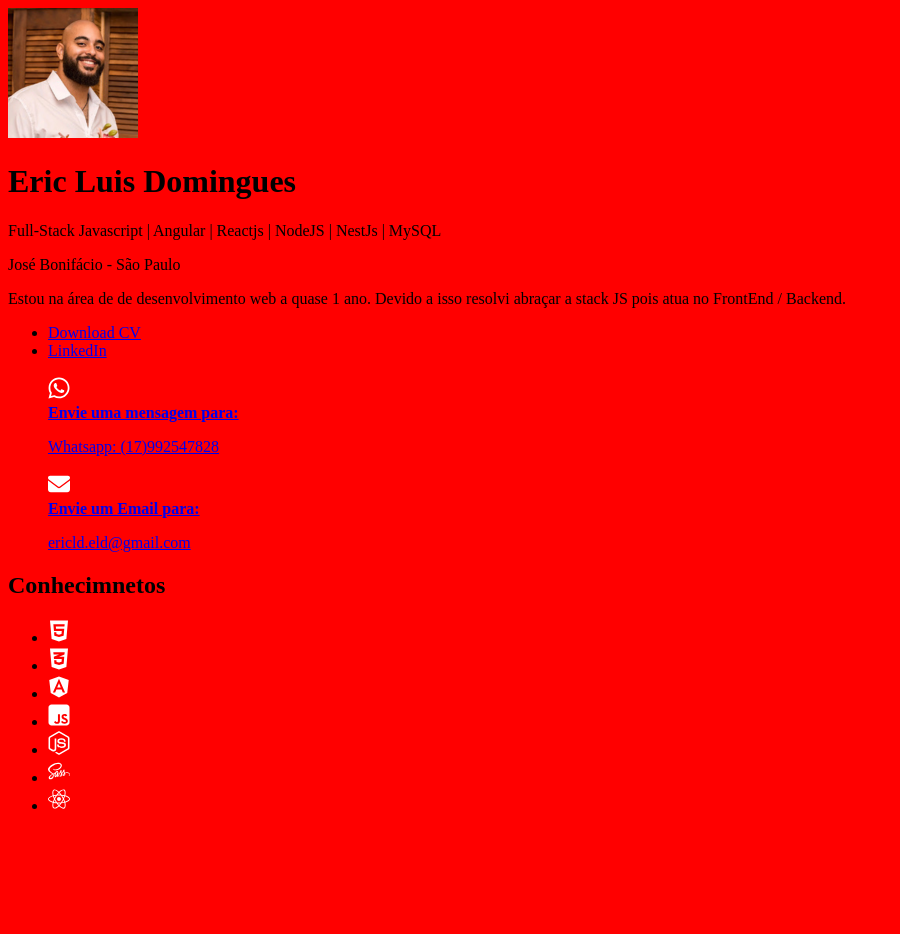
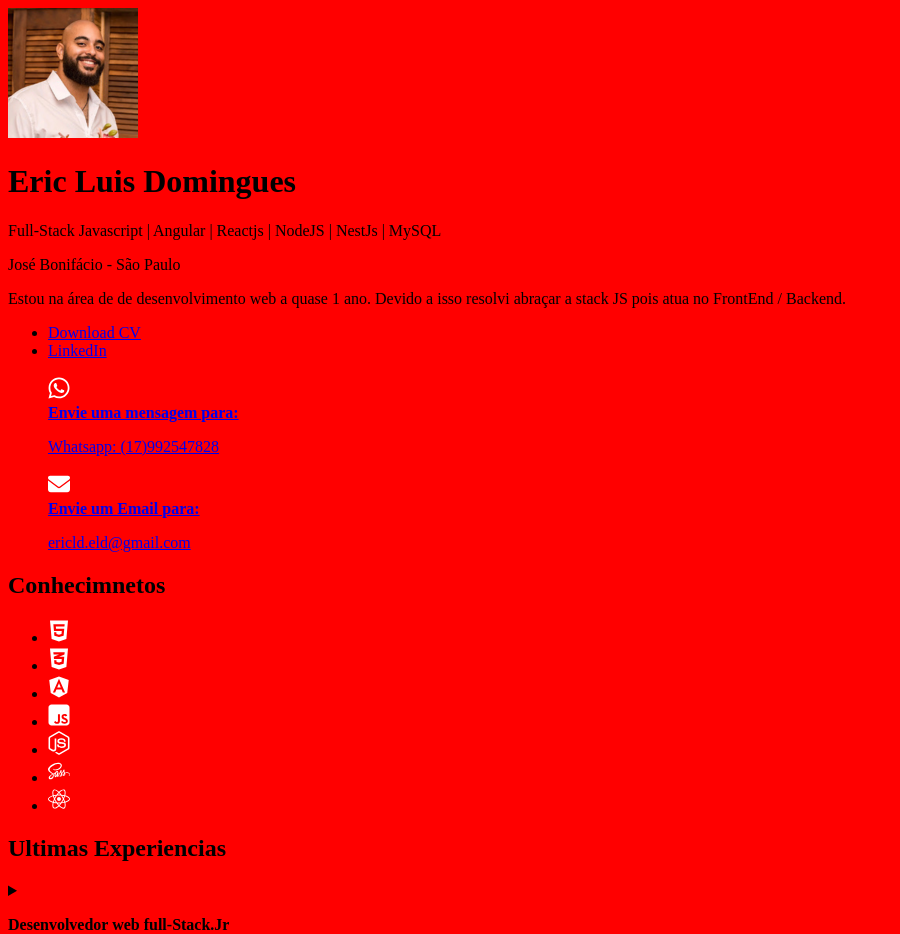
Before and after one commit to Eric-LDo/erics-portfolio, an Angular app: page / in a window 1280 px wide. Shown: the top 934 px of the page, without its empty margins (0-900 px from the left). Before the commit the page ends 831 px from the top, so only its background shows below. Built offline with nearby package versions, Linux system fonts and the light colour scheme.

Commit message:
experiences structuring

```diff
--- /dev/null
+++ b/src/app/modules/portfolio/components/experiences/experiences.component.html
@@ -0,0 +1,15 @@
+<div class="container">
+  <h2>Ultimas Experiencias</h2>
+  @for(item of arrayExperiences(); track item){
+    <details>
+        <summary>
+        <p>
+            <strong> {{item.summary.strong}} </strong>
+            <br/>
+            {{item.summary.p}}
+        </p>
+        </summary>
+        <article [innerHTML]="item.text"></article>
+    </details>
+  }
+</div>
--- /dev/null
+++ b/src/app/modules/portfolio/components/experiences/experiences.component.ts
@@ -0,0 +1,22 @@
+//imports
+import { Component, signal } from '@angular/core';
+//Interfaces
+import { IExperiences } from '../../interface/IExperiences.interface';
+
+@Component({
+  selector: 'app-experiences',
+  imports: [],
+  templateUrl: './experiences.component.html',
+  styleUrl: './experiences.component.scss'
+})
+export class ExperiencesComponent {
+  public arrayExperiences = signal<IExperiences[]>([
+    {
+      summary:{
+        strong:"Desenvolvedor web full-Stack.Jr",
+        p:"Parça - Serviços financeiros | 07/2024 a 11/2024"
+      },
+      text:"<p>Trabalho desenvolvendo e gerando soluções utilizando ReactJS, NodeJS e MySQL.</p>"
+    }
+  ])
+}
--- a/src/app/modules/portfolio/components/knowledge/knowledge.component.html
+++ b/src/app/modules/portfolio/components/knowledge/knowledge.component.html
@@ -1,16 +1,18 @@
 <div class="container">
   <h2>Conhecimnetos</h2>
   <ul>
-
-        @for(item of arrayKnowledge(); track item){<li>
-            <img [src]="item.src"
+    @for(item of arrayKnowledge(); track item){
+        <li>
+            <img
+                [src]="item.src"
                 [alt]="item.alt"
                 [title]="item.title"
                 aria-label="item.alt"
                 loading="lazy"
                 width="22px"
                 height="24px"
-            >
-        </li>}    </ul>
-
+            />
+        </li>
+    }
+  </ul>
 </div>
--- a/src/app/modules/portfolio/components/knowledge/knowledge.component.ts
+++ b/src/app/modules/portfolio/components/knowledge/knowledge.component.ts
@@ -1,5 +1,7 @@
+//Imports
 import { Component, signal } from '@angular/core';
-import { IKnowledge } from '../../interface/IKnowledge.interfaca';
+//Interfaces
+import { IKnowledge } from '../../interface/IKnowledge.interface';
 
 @Component({
   selector: 'app-knowledge',
--- a/src/app/modules/portfolio/pages/home/home.component.html
+++ b/src/app/modules/portfolio/pages/home/home.component.html
@@ -1,2 +1,5 @@
 <app-header></app-header>
-<app-knowledge></app-knowledge>
+<main>
+    <app-knowledge></app-knowledge>
+    <app-experiences></app-experiences>
+</main>
--- a/src/app/modules/portfolio/pages/home/home.component.ts
+++ b/src/app/modules/portfolio/pages/home/home.component.ts
@@ -1,11 +1,12 @@
 import { Component } from '@angular/core';
 import { HeaderComponent } from '../../components/header/header.component';
-import { KnowledgeComponent } from '../../components/knowledge/Knowledge.component'
+import { KnowledgeComponent } from '../../components/knowledge/knowledge.component'
 import { CommonModule } from '@angular/common';
+import { ExperiencesComponent } from '../../components/experiences/experiences.component';
 
 @Component({
   selector: 'app-home',
-  imports: [HeaderComponent, CommonModule, KnowledgeComponent],
+  imports: [HeaderComponent, CommonModule, KnowledgeComponent, ExperiencesComponent],
   templateUrl: './home.component.html',
   styleUrl: './home.component.scss'
 })
```
Also changed, not shown: src/app/modules/portfolio/interface/IExperiences.interface.ts (added, +7 -0 lines), src/app/modules/portfolio/components/experiences/experiences.component.scss (added), src/app/modules/portfolio/interface/IKnowledge.interface.ts (renamed from src/app/modules/portfolio/interface/IKnowledge.interfaca.ts), 2 other files (tests, documents, lock files or other folders). Lines whose indentation alone changed are shown as unchanged.
